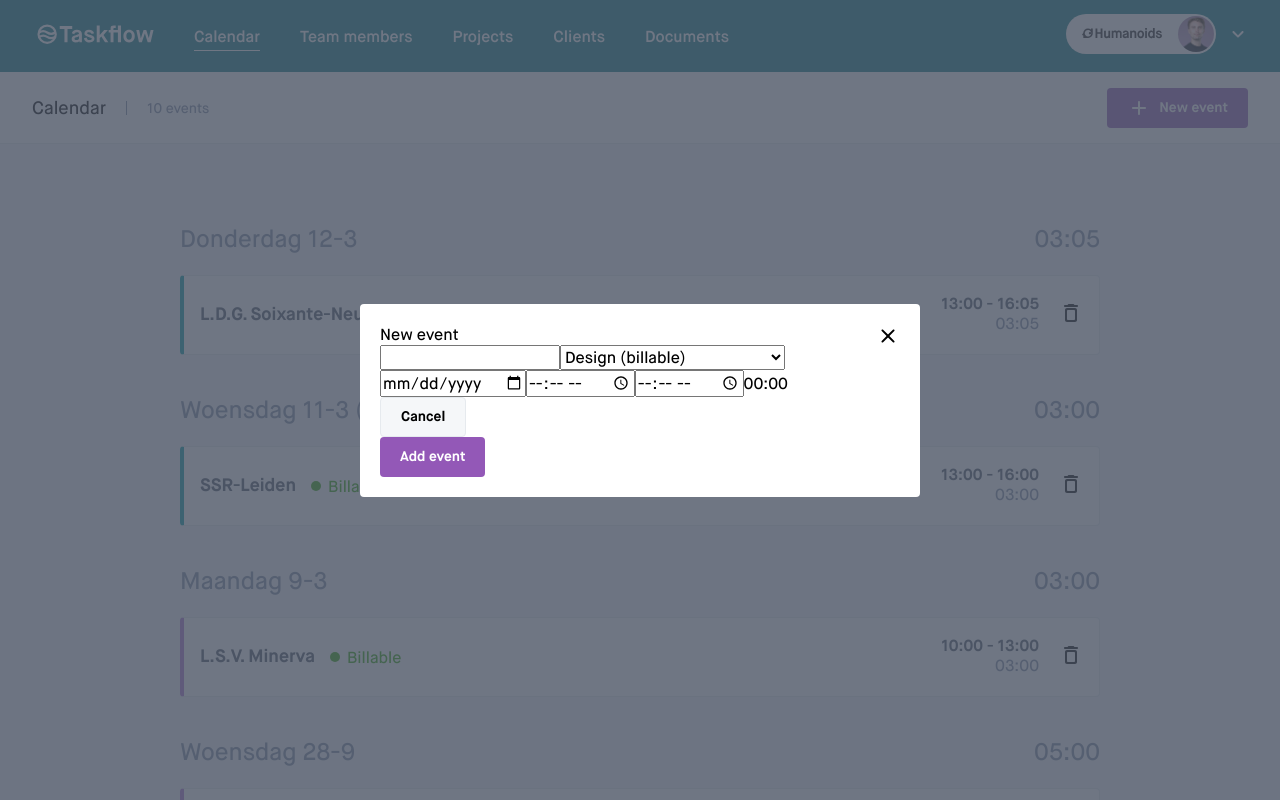
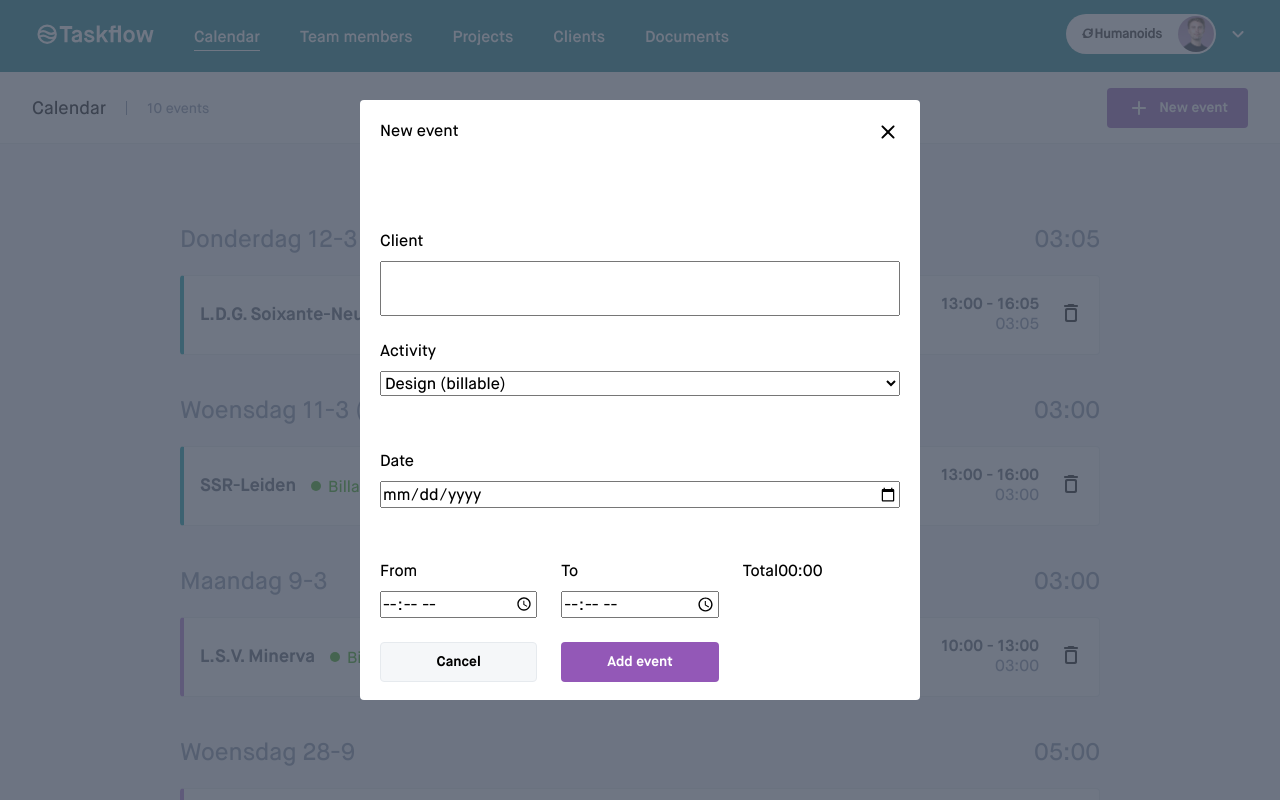
Before and after one commit to humanoidsbv/taskflow-jasper, a Next.js app: page / in a window 1280 px wide. Both pictures are taken after a click on the button "New event". Shown: the top 800 px of the page. Built offline with nearby package versions, Linux system fonts and the light colour scheme.

Commit message:
Start on styling

```diff
--- a/src/components/time-entry-form/TimeEntryForm.module.css
+++ b/src/components/time-entry-form/TimeEntryForm.module.css
@@ -0,0 +1,23 @@
+.container {
+  display: grid;
+  gap: 24px;
+  grid-template-columns: repeat(3, 1fr);
+  grid-template-rows: repeat(4, 1fr);
+}
+
+.container label {
+  display: flex;
+  flex-direction: column;
+  gap: 10px;
+}
+
+.long {
+  grid-column: 1 / span 3;
+}
+
+.long input[type="text"] {
+  display: flex;
+  padding: 15px;
+  align-items: flex-start;
+  align-self: stretch;
+}
--- a/src/components/time-entry-form/TimeEntryForm.tsx
+++ b/src/components/time-entry-form/TimeEntryForm.tsx
@@ -41,10 +41,18 @@ export const TimeEntryForm = ({ closeModal }: TimeEntryFormProps) => {
   }
 
   return (
-    <>
+    <Form
+      action={createCalendarEvent}
+      onChange={handleChange}
+      className={styles.container}
+    >
       <span className={styles.title}>New event</span>
-      <Form action={createCalendarEvent} onChange={handleChange}>
+      <label className={styles.long}>
+        Client
         <input name="client" required type="text" />
+      </label>
+      <label className={styles.long}>
+        Activity
         <select name="activity" required>
           {activityOptions.map((option) => (
             <option key={option.value} value={option.value}>
@@ -52,15 +60,27 @@ export const TimeEntryForm = ({ closeModal }: TimeEntryFormProps) => {
             </option>
           ))}
         </select>
+      </label>
+      <label className={styles.long}>
+        Date
         <input name="date" required type="date" />
+      </label>
+      <label className={styles.short}>
+        From
         <input name="startDate" required type="time" />
+      </label>
+      <label className={styles.short}>
+        To
         <input name="stopDate" required type="time" />
-        <span className={styles.totalHours}>{totalHours}</span>
-        <Button variant="secondary" onClick={closeModal}>
-          Cancel
-        </Button>
-        <Button type="submit">Add event</Button>
-      </Form>
-    </>
+      </label>
+      <div className={styles.totalHours}>
+        <span className={styles.hoursText}>Total</span>
+        <span className={styles.hoursValue}>{totalHours}</span>
+      </div>
+      <Button variant="secondary" onClick={closeModal}>
+        Cancel
+      </Button>
+      <Button type="submit">Add event</Button>
+    </Form>
   );
 };
```
